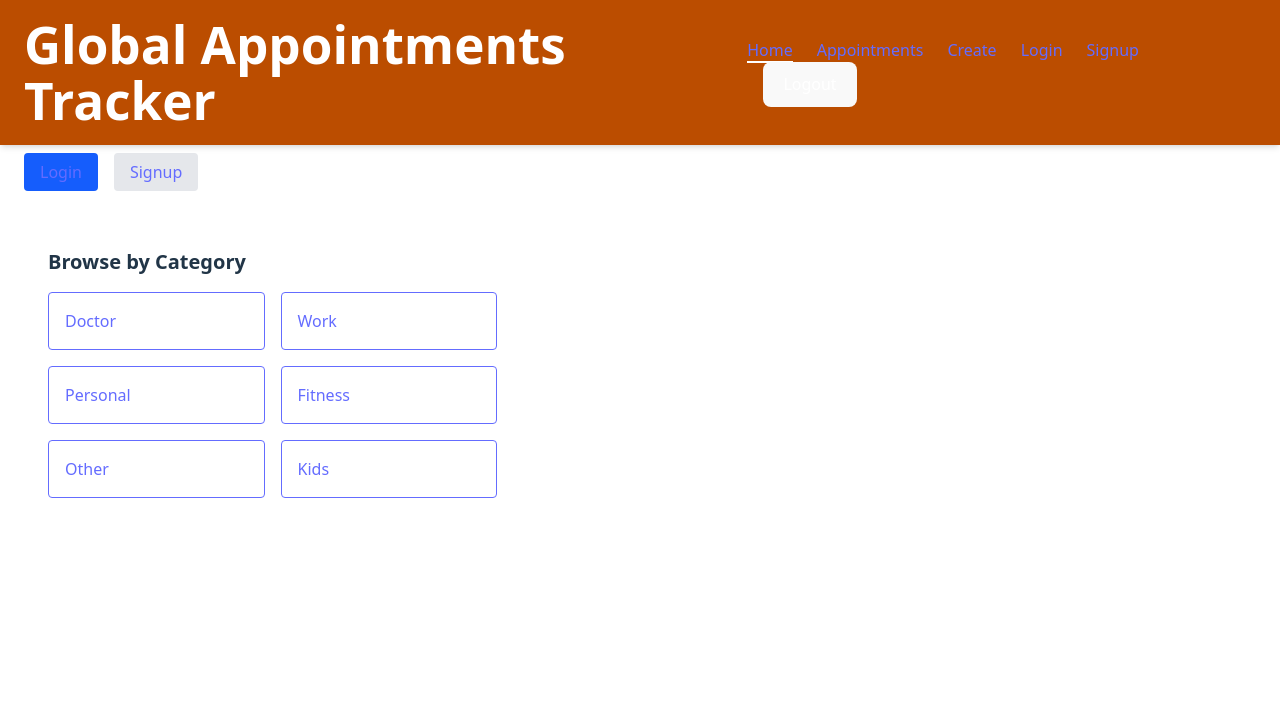
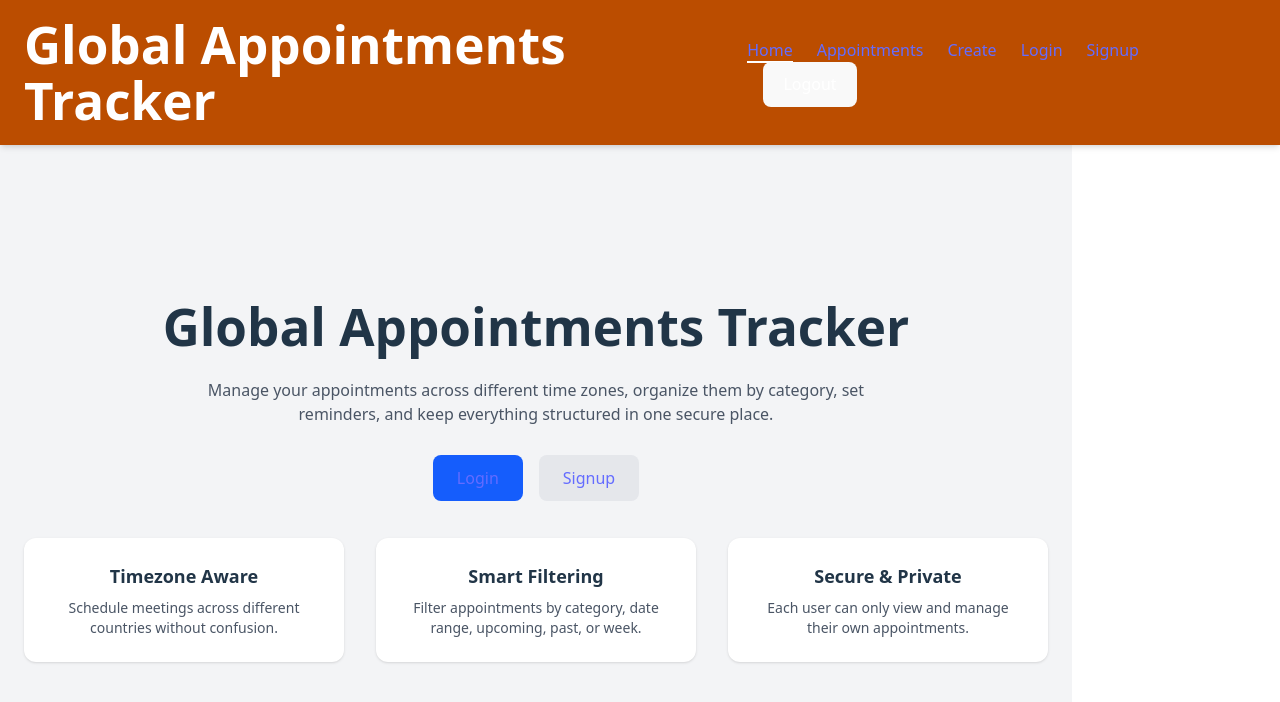
Before and after one commit to bh-official/global-appointments-tracker, a React (Vite) app in the folder client/: page / in a window 1280 px wide. Shown: the top 702 px of the page. Built offline with nearby package versions, Linux system fonts and the light colour scheme; no server answers.

Commit message:
changed home page and added appointments after login

```diff
--- a/client/src/pages/CategoryAppointments.jsx
+++ b/client/src/pages/CategoryAppointments.jsx
@@ -1,47 +1,47 @@
-// import { useEffect, useState } from "react";
-// import { useParams, Link } from "react-router";
+import { useEffect, useState } from "react";
+import { useParams, Link } from "react-router";
 
-// export default function CategoryAppointments() {
-//   const { categoryName } = useParams();
-//   const [appointments, setAppointments] = useState([]);
-//   const API_URL = import.meta.env.VITE_API_URL;
+export default function CategoryAppointments() {
+  const { categoryName } = useParams();
+  const [appointments, setAppointments] = useState([]);
+  const API_URL = import.meta.env.VITE_API_URL;
 
-//   useEffect(() => {
-//     const fetchByCategory = async () => {
-//       const response = await fetch(
-//         `${API_URL}/appointments?category=${categoryName}`,
-//       );
-//       const data = await response.json();
-//       setAppointments(data);
-//     };
+  useEffect(() => {
+    const fetchByCategory = async () => {
+      const response = await fetch(
+        `${API_URL}/appointments?category=${categoryName}`,
+      );
+      const data = await response.json();
+      setAppointments(data);
+    };
 
-//     fetchByCategory();
-//   }, [categoryName, API_URL]);
+    fetchByCategory();
+  }, [categoryName, API_URL]);
 
-//   return (
-//     <div className="p-6">
-//       <h1 className="text-2xl font-bold mb-6">
-//         Appointments in {categoryName}
-//       </h1>
+  return (
+    <div className="p-6">
+      <h1 className="text-2xl font-bold mb-6">
+        Appointments in {categoryName}
+      </h1>
 
-//       {appointments.length === 0 ? (
-//         <p>No appointments found in this category.</p>
-//       ) : (
-//         <div className="grid gap-4">
-//           {appointments.map((appointment) => (
-//             <Link
-//               key={appointment.appointment_id}
-//               to={`/appointments/${appointment.appointment_id}`}
-//               className="block border p-4 rounded hover:bg-gray-100"
-//             >
-//               <h2 className="font-semibold">{appointment.appointment_title}</h2>
-//               <p className="text-sm text-gray-600">
-//                 {new Date(appointment.scheduled_at).toLocaleString()}
-//               </p>
-//             </Link>
-//           ))}
-//         </div>
-//       )}
-//     </div>
-//   );
-// }
+      {appointments.length === 0 ? (
+        <p>No appointments found in this category.</p>
+      ) : (
+        <div className="grid gap-4">
+          {appointments.map((appointment) => (
+            <Link
+              key={appointment.appointment_id}
+              to={`/appointments/${appointment.appointment_id}`}
+              className="block border p-4 rounded hover:bg-gray-100"
+            >
+              <h2 className="font-semibold">{appointment.appointment_title}</h2>
+              <p className="text-sm text-gray-600">
+                {new Date(appointment.scheduled_at).toLocaleString()}
+              </p>
+            </Link>
+          ))}
+        </div>
+      )}
+    </div>
+  );
+}
--- a/client/src/pages/Home.jsx
+++ b/client/src/pages/Home.jsx
@@ -1,24 +1,107 @@
+// import { Link } from "react-router";
+// import CategoryList from "../components/CategoryList";
+
+// export default function Home() {
+//   return (
+//     <div className="p-6">
+//       <h2 className="text-2xl font-semibold">
+//         Welcome to Global Appointments Tracker
+//       </h2>
+
+//       <div className="mt-6 space-x-4">
+//         <Link to="/login" className="bg-blue-600 text-white px-4 py-2 rounded">
+//           Login
+//         </Link>
+
+//         <Link to="/signup" className="bg-gray-200 px-4 py-2 rounded">
+//           Signup
+//         </Link>
+//       </div>
+//       <div className="mt-10">
+//         <CategoryList />
+//       </div>
+//     </div>
+//   );
+// }
+
 import { Link } from "react-router";
-import CategoryList from "../components/CategoryList";
+import { useEffect, useState } from "react";
+import { supabase } from "../lib/supabase";
 
 export default function Home() {
+  const [user, setUser] = useState(null);
+
+  useEffect(() => {
+    const getSession = async () => {
+      const { data } = await supabase.auth.getSession();
+      setUser(data.session?.user || null);
+    };
+
+    getSession();
+  }, []);
+
   return (
-    <div className="p-6">
-      <h2 className="text-2xl font-semibold">
-        Welcome to Global Appointments Tracker
-      </h2>
+    <div className="min-h-screen bg-gray-100 flex flex-col items-center justify-center px-6 text-center">
+      {/* HERO SECTION */}
+      <h1 className="text-4xl font-bold mb-6">Global Appointments Tracker</h1>
 
-      <div className="mt-6 space-x-4">
-        <Link to="/login" className="bg-blue-600 text-white px-4 py-2 rounded">
-          Login
-        </Link>
+      <p className="max-w-2xl text-gray-600 mb-10">
+        Manage your appointments across different time zones, organize them by
+        category, set reminders, and keep everything structured in one secure
+        place.
+      </p>
 
-        <Link to="/signup" className="bg-gray-200 px-4 py-2 rounded">
-          Signup
-        </Link>
+      {/* CTA BUTTONS */}
+      <div className="space-x-4 mb-12">
+        {!user ? (
+          <>
+            <Link
+              to="/login"
+              className="bg-blue-600 text-white px-6 py-3 rounded-lg hover:bg-blue-700 transition"
+            >
+              Login
+            </Link>
+
+            <Link
+              to="/signup"
+              className="bg-gray-200 px-6 py-3 rounded-lg hover:bg-gray-300 transition"
+            >
+              Signup
+            </Link>
+          </>
+        ) : (
+          <Link
+            to="/appointments"
+            className="bg-green-600 text-white px-6 py-3 rounded-lg hover:bg-green-700 transition"
+          >
+            Go to My Appointments
+          </Link>
+        )}
       </div>
-      <div className="mt-10">
-        <CategoryList />
+
+      {/* FEATURES SECTION */}
+      <div className="grid md:grid-cols-3 gap-8 max-w-5xl">
+        <div className="bg-white p-6 rounded-xl shadow">
+          <h3 className="font-semibold text-lg mb-2">Timezone Aware</h3>
+          <p className="text-gray-600 text-sm">
+            Schedule meetings across different countries without confusion.
+          </p>
+        </div>
+
+        <div className="bg-white p-6 rounded-xl shadow">
+          <h3 className="font-semibold text-lg mb-2">Smart Filtering</h3>
+          <p className="text-gray-600 text-sm">
+            Filter appointments by category, date range, upcoming, past, or
+            week.
+          </p>
+        </div>
+
+        <div className="bg-white p-6 rounded-xl shadow">
+          <h3 className="font-semibold text-lg mb-2">Secure & Private</h3>
+          <p className="text-gray-600 text-sm">
+            Each user can only view and manage their own appointments.
+          </p>
+        </div>
       </div>
     </div>
   );
```
